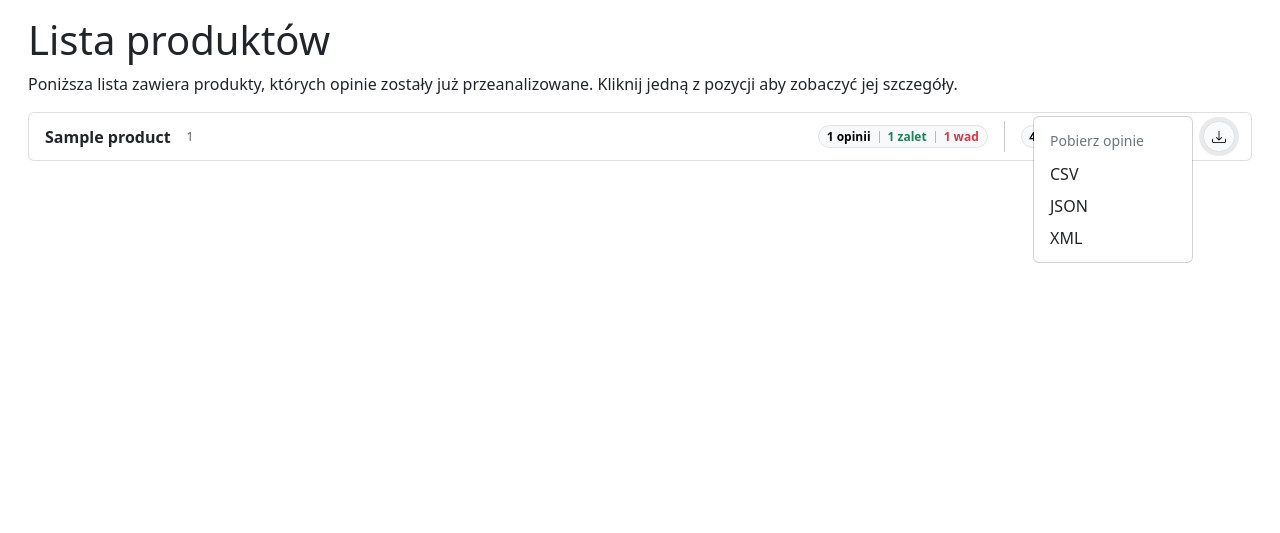
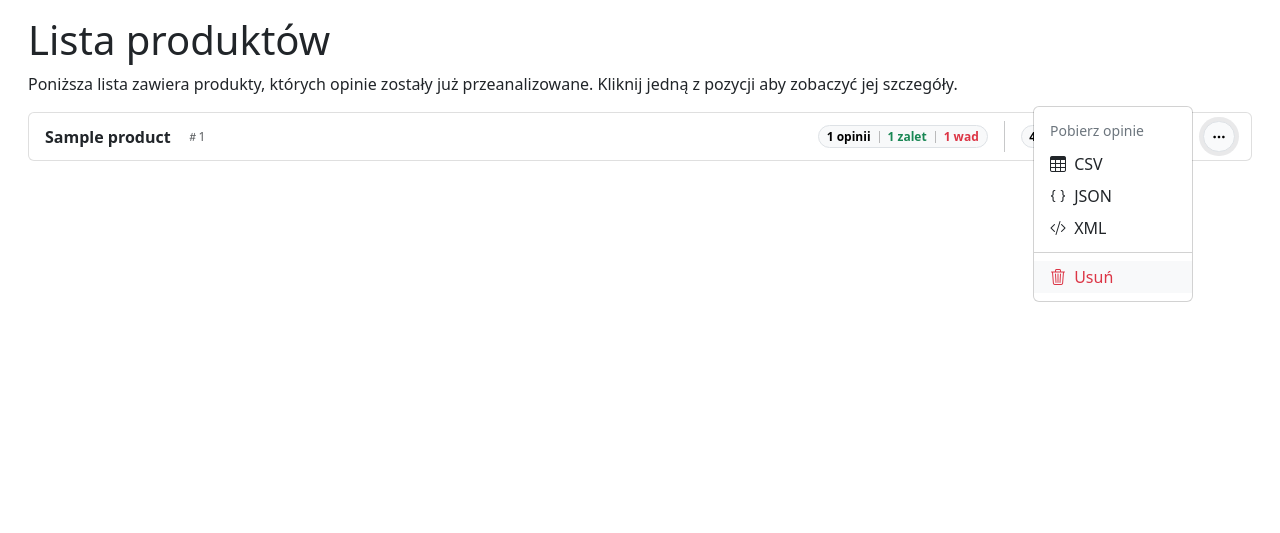
Before and after one commit to konradkubczyk/CeneoWebScraper, a Flask app: template app/templates/products.html.jinja in a window 1280 px wide, after a click that opens the changed part. Shown: the part 56-589 px from the top of the page. Run offline with Flask 2, Linux system fonts and the light colour scheme; the template is opened without the code that fills it: most values are stand-ins (such as "Sample title", 1, 10 or a date in 2020); parts of the project's set-up code (start-up, migrations or seed data) failed here and were passed over; some libraries are stand-ins or nearby versions.

Commit message:
Interface improvements

```diff
--- a/app/templates/products.html.jinja
+++ b/app/templates/products.html.jinja
@@ -3,13 +3,21 @@
     <h1>Lista produktów</h1>
     <p>Poniższa lista zawiera produkty, których opinie zostały już przeanalizowane. Kliknij jedną z pozycji aby zobaczyć jej szczegóły.</p>
     <ul class="list-group">
+        {% if not products %}
+            <div class="alert alert-secondary" role="alert">
+                Brak produktów w bazie.
+            </div>
+        {% endif %}
         {% for product in products %}
             <li class="list-group-item d-flex justify-content-between align-items-center">
                 <span class="d-flex gap-3">
                     <a class="nav-link" href="{{ url_for('product', product_id=product.product_id) }}">
                         <strong> {{ product.product_name }} </strong>
                     </a>
-                    <span class="badge d-flex align-items-center p-0 text-muted fw-light">{{ product.product_id }}</span>
+                    <span class="badge d-flex align-items-center p-0 text-muted fw-light lh-sm">
+                        <i class="bi bi-hash"></i>
+                        {{ product.product_id }}
+                    </span>
                 </span>
                 <div class="d-flex align-items-center gap-3">
                     <span class="badge rounded-pill border text-bg-light d-flex gap-2">
@@ -36,14 +44,38 @@
                     </span>
                     <div class="vr"></div>
                     <div class="btn-group dropend">
-                        <button class="btn btn-light border btn-sm rounded-pill" type="button" data-bs-toggle="dropdown" aria-expanded="false" data-bs-offset="-5,10">
-                            <i class="bi bi-download"></i>
+                        <button class="btn btn-light border btn-sm rounded-pill" type="button" data-bs-toggle="dropdown" aria-expanded="false" data-bs-offset="-15,10">
+                            <i class="bi bi-three-dots"></i>
                         </button>
                         <ul class="dropdown-menu">
-                            <li><h6 class="dropdown-header">Pobierz opinie</h6></li>
-                            <li><a class="dropdown-item" href="{{ url_for('product', product_id=product.product_id) }}/get-opinions/csv">CSV</a></li>
-                            <li><a class="dropdown-item" href="{{ url_for('product', product_id=product.product_id) }}/get-opinions/json">JSON</a></li>
-                            <li><a class="dropdown-item" href="{{ url_for('product', product_id=product.product_id) }}/get-opinions/xml">XML</a></li>
+                            <li>
+                                <h6 class="dropdown-header">Pobierz opinie</h6>
+                            </li>
+                            <li>
+                                <a class="dropdown-item" href="{{ url_for('product', product_id=product.product_id) }}/get-opinions/csv">
+                                    <i class="bi bi-table me-1"></i>
+                                    CSV
+                                </a>
+                            </li>
+                            <li>
+                                <a class="dropdown-item" href="{{ url_for('product', product_id=product.product_id) }}/get-opinions/json">
+                                    <i class="bi bi-braces me-1"></i>
+                                    JSON
+                                </a>
+                            </li>
+                            <li>
+                                <a class="dropdown-item" href="{{ url_for('product', product_id=product.product_id) }}/get-opinions/xml">
+                                    <i class="bi bi-code-slash me-1"></i>
+                                    XML
+                                </a>
+                            </li>
+                            <li><hr class="dropdown-divider"></li>
+                            <li>
+                                <a class="dropdown-item text-danger bg-light" href="{{ url_for('product', product_id=product.product_id) }}/delete">
+                                    <i class="bi bi-trash3 me-1"></i>
+                                    Usuń
+                                </a>
+                            </li>
                         </ul>
                     </div>
                 </div>
```
Also changed, not shown: app/templates/product.html.jinja (+32 -12 lines).
